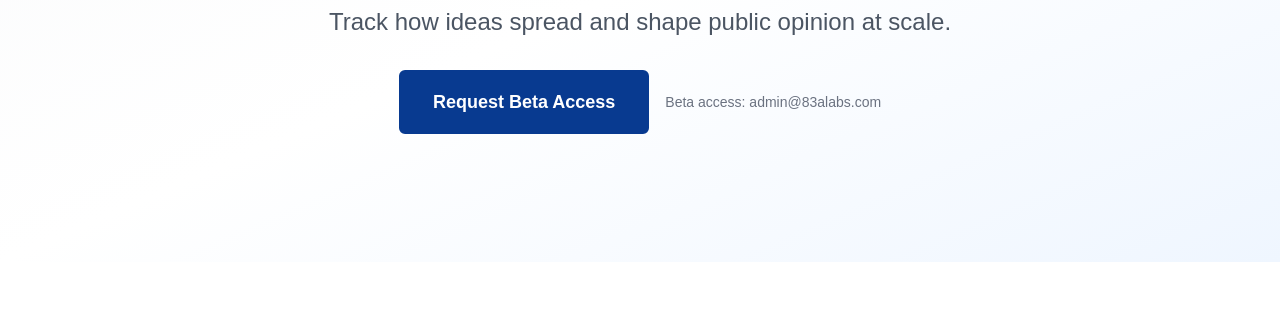
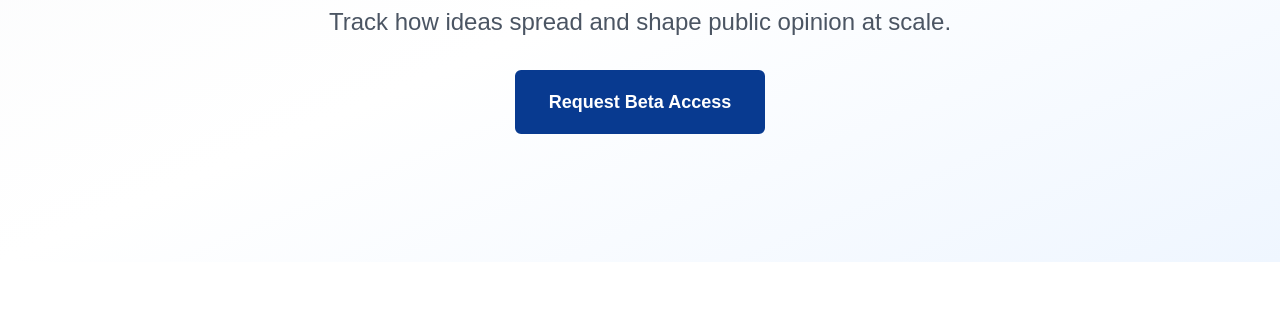
Before and after one commit to pshpil/83alabs, a plain HTML site: page index.html in a window 1280 px wide. Shown: the part 354-673 px from the top of the page. Drawn offline with nearby package versions, Linux system fonts and the light colour scheme; a web font is replaced by a local one.

Commit message:
Fix: Make Request Beta Access buttons mailto links

```diff
--- a/index.html
+++ b/index.html
@@ -116,12 +116,9 @@
             Track how ideas spread and shape public opinion at scale.
           </p>
           <div class="flex flex-col sm:flex-row gap-4 justify-center items-center">
-            <a href="#" class="btn btn-primary text-lg px-8 py-4">
+            <a href="mailto:admin@83alabs.com" class="btn btn-primary text-lg px-8 py-4">
               Request Beta Access
             </a>
-            <p class="text-sm text-gray-500">
-              Beta access: admin@83alabs.com
-            </p>
           </div>
         </div>
       </section>
@@ -190,7 +187,7 @@
           <p class="text-xl mb-8 opacity-90">
             Be among the first to explore the intersection of culture, media, and political influence. Request beta access and unlock the next wave of insight.
           </p>
-          <a href="#" class="btn btn-primary text-lg px-8 py-4 bg-white text-nav-blue hover:bg-gray-100">
+          <a href="mailto:admin@83alabs.com" class="btn btn-primary text-lg px-8 py-4 bg-white text-nav-blue hover:bg-gray-100">
             Request Beta Access
           </a>
         </div>
```
